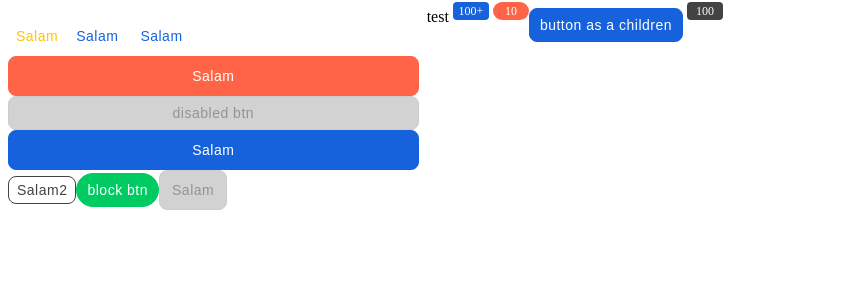
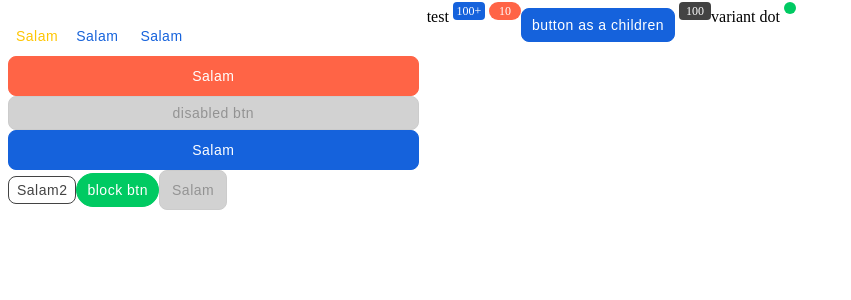
Before and after one commit to alirezatahani/React-Template, a React app: page / in a window 1280 px wide. Shown: the top 300 px of the page, without its empty margins (0-851 px from the left). Built offline with nearby package versions, Linux system fonts and the light colour scheme.

Commit message:
variant dot added

```diff
--- a/src/components/badge/content/Badge.tsx
+++ b/src/components/badge/content/Badge.tsx
@@ -27,5 +27,6 @@ Badge.defaultProps = {
   color: 'primary',
   badgeContent: 0,
   rounded: false,
+  variant: 'standard',
 };
 export default Badge;
--- a/src/components/badge/content/badge_types.d.ts
+++ b/src/components/badge/content/badge_types.d.ts
@@ -7,6 +7,7 @@ export type BadgeProps = {
   badgeContent?: number;
   rounded?: boolean;
   placement?: { vertical: string; horizontal: string };
+  variant?: 'dot' | 'standard';
   color?:
     | 'primary'
     | 'secondary'
--- a/src/components/badge/styles/Badge.styles.ts
+++ b/src/components/badge/styles/Badge.styles.ts
@@ -6,13 +6,13 @@ export const ContentBadge = styled.div<BadgeProps>(({}) => ({
 }));
 
 export const StyledBadge = styled.div<BadgeProps>(
-  ({ theme, color, rounded, placement }) => ({
-    borderRadius: rounded ? 50 : 4,
-    color: theme.palette.common.white,
+  ({ theme, color, rounded, placement, variant }) => ({
     backgroundColor: theme.palette[color].main,
-    width: 36,
-    padding: 8,
-    height: 18,
+    width: variant === 'dot' ? 10 : 32,
+    height: variant === 'dot' ? 10 : 18,
+    color: variant === 'dot' ? 'transparent' : theme.palette.common.white,
+    borderRadius: variant === 'dot' || rounded ? 50 : 4,
+    padding: 6,
     textAlign: 'center',
     fontSize: 12,
     fontWeight: 500,
--- a/src/index.tsx
+++ b/src/index.tsx
@@ -54,6 +54,9 @@ const App: React.FC = () => {
           <Badge max={100} badgeContent={10} rounded color="danger"></Badge>
           <Badge badgeContent={100} color="secondary">
             <Button>button as a children</Button>
+          </Badge>
+          <Badge max={100} badgeContent={10} variant="dot" color="success">
+            variant dot
           </Badge>
 
           {/* <Col span={4}>
```
